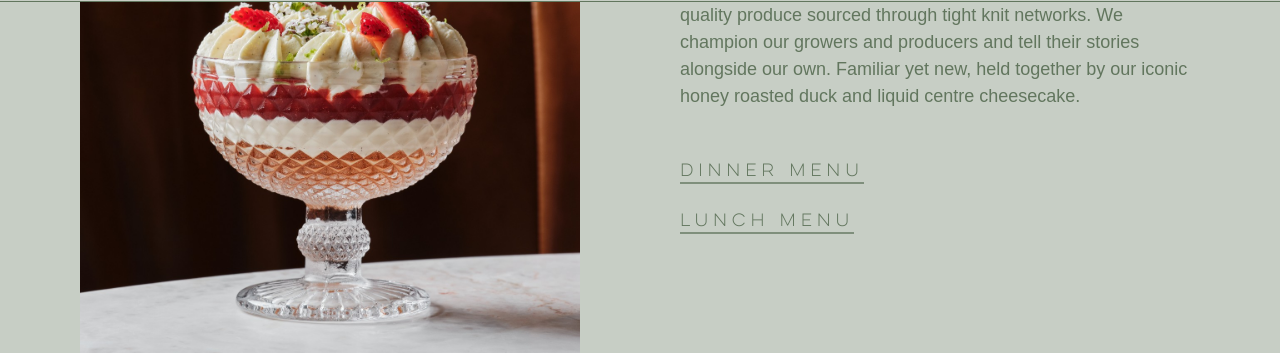
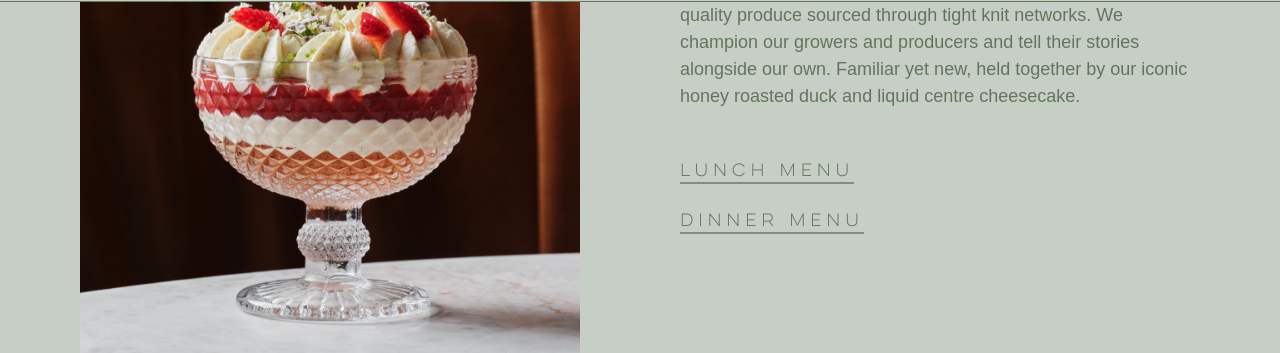
Before and after one commit to yugenomnia/omnia, a Jekyll site: the page built from food.md, in a window 1280 px wide and 900 px high, scrolled down 1067 px. Shown: the part 101-454 px from the top of the window. Built offline with Jekyll 4.4.1, drawn with Linux system fonts in a browser that asks for light colours.

```diff
--- a/food.md
+++ b/food.md
@@ -289,10 +289,10 @@ food_section:
     alongside our own. Familiar yet new, held together by our iconic honey roasted
     duck and liquid centre cheesecake.
   menu_pdf: "/assets/images/alc_menu_a4_19-11-22.pdf"
-  menu_btn_text: DINNER MENU
+  menu_btn_text: LUNCH MENU
   img: "/assets/images/omnia-triffle-1.jpeg"
   menu_btn_link: ''
-  second_menu_btn_text: LUNCH MENU
+  second_menu_btn_text: DINNER MENU
   second_menu_pdf: "/uploads/alc_menu_a4_19-11-22.pdf"
   second_title: ''
 drink_section:
```
